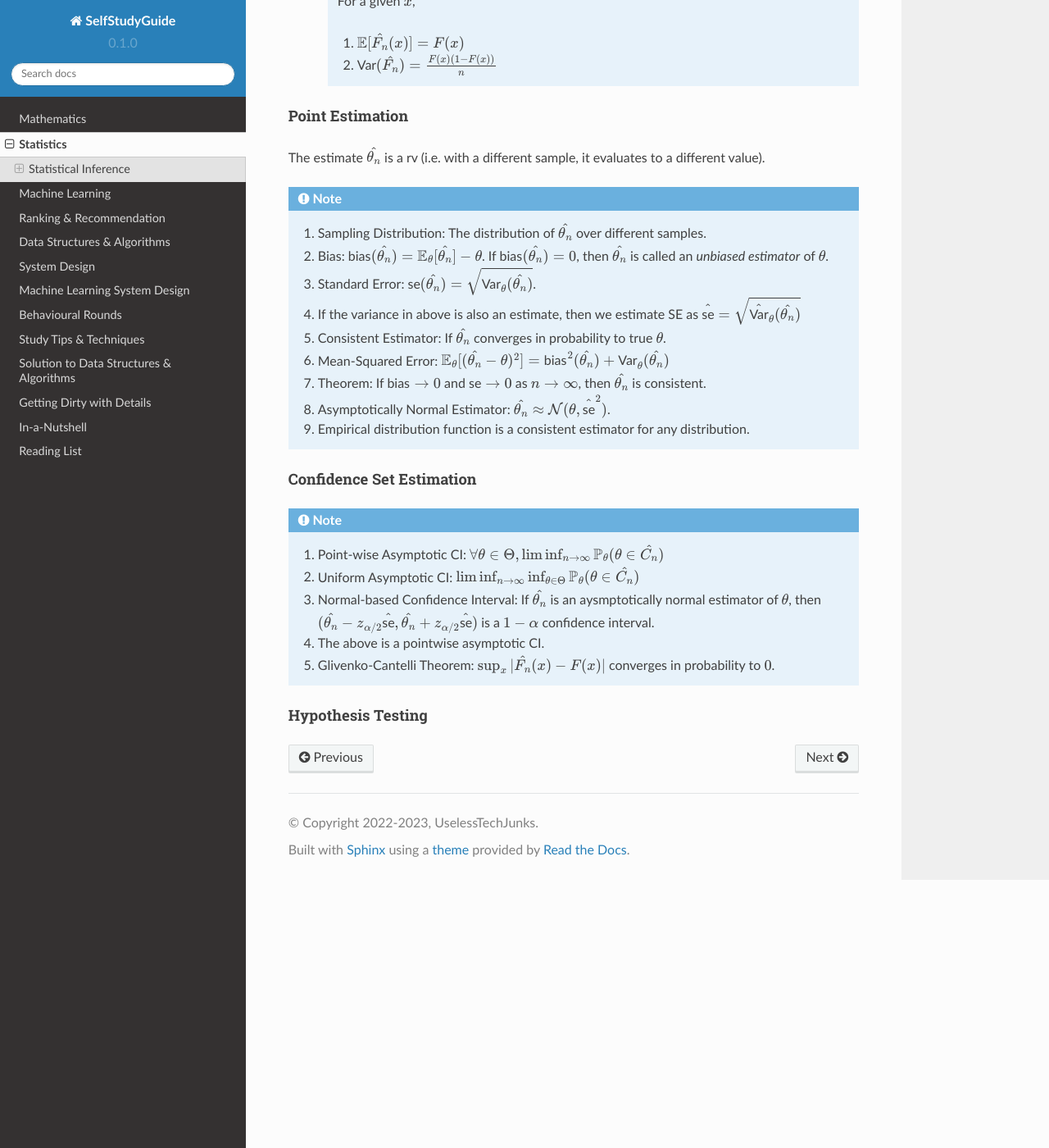
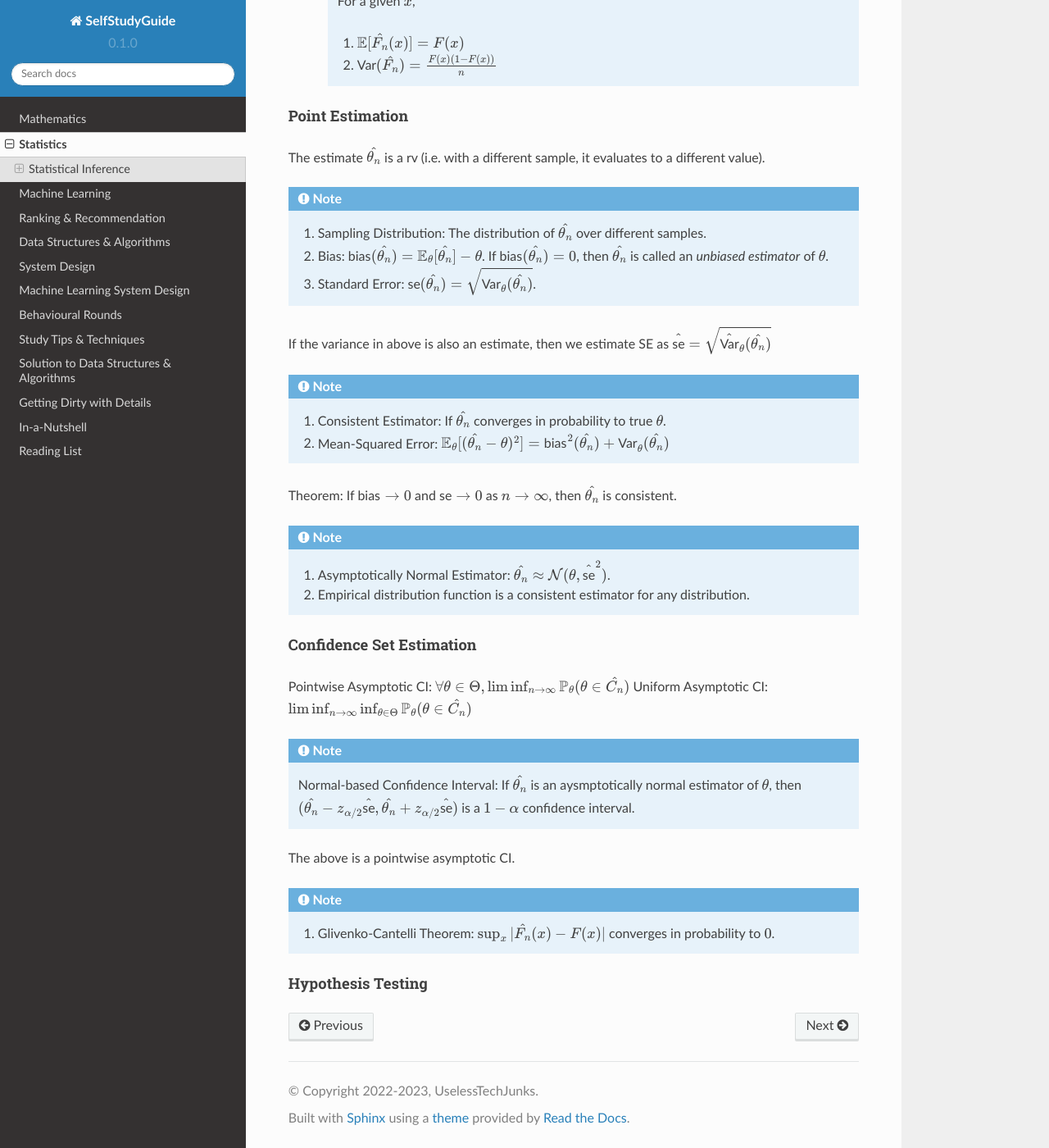
Before and after one commit to uselesstechjunks/leetcode, a Sphinx documentation site: the page built from docs/source/stat.rst, in a window 1280 px wide and 1400 px high, scrolled down 3214 px. Shown: the whole window at 82% size. Built offline with Sphinx 7.4.7 and the Read the Docs theme 2.0.0, drawn with Linux system fonts in a browser that asks for light colours.

Commit message:
Update stat.rst

```diff
--- a/docs/source/stat.rst
+++ b/docs/source/stat.rst
@@ -116,20 +116,31 @@ The estimate :math:`\hat{\theta_n}` is a rv (i.e. with a different sample, it ev
     #. Sampling Distribution: The distribution of :math:`\hat{\theta_n}` over different samples.
     #. Bias: :math:`\text{bias}(\hat{\theta_n})=\mathbb{E}_{\theta}[\hat{\theta_n}]-\theta`. If :math:`\text{bias}(\hat{\theta_n})=0`, then :math:`\hat{\theta_n}` is called an *unbiased estimator* of :math:`\theta`.
     #. Standard Error: :math:`\text{se}(\hat{\theta_n})=\sqrt{\text{Var}_{\theta}(\hat{\theta_n})}`.
-    #. If the variance in above is also an estimate, then we estimate SE as :math:`\hat{\text{se}}=\sqrt{\hat{\text{Var}}_{\theta}(\hat{\theta_n})}`
+
+If the variance in above is also an estimate, then we estimate SE as :math:`\hat{\text{se}}=\sqrt{\hat{\text{Var}}_{\theta}(\hat{\theta_n})}`
+
+.. note::
     #. Consistent Estimator: If :math:`\hat{\theta_n}` converges in probability to true :math:`\theta`.
     #. Mean-Squared Error: :math:`\mathbb{E}_{\theta}[(\hat{\theta_n}-\theta)^2]=\text{bias}^2(\hat{\theta_n})+\text{Var}_{\theta}(\hat{\theta_n})`
-    #. Theorem: If :math:`\text{bias}\to 0` and :math:`\text{se}\to 0` as :math:`n\to \infty`, then :math:`\hat{\theta_n}` is consistent.
+
+Theorem: If :math:`\text{bias}\to 0` and :math:`\text{se}\to 0` as :math:`n\to \infty`, then :math:`\hat{\theta_n}` is consistent.
+
+.. note::
     #. Asymptotically Normal Estimator: :math:`\hat{\theta_n}\approx\mathcal{N}(\theta,\hat{\text{se}}^2)`.
     #. Empirical distribution function is a consistent estimator for any distribution.
 
 Confidence Set Estimation
 ---------------------------------------
+Pointwise Asymptotic CI: :math:`\forall\theta\in\Theta,\liminf_{n\to\infty}\mathbb{P}_{\theta}(\theta\in\hat{C_n})`
+Uniform Asymptotic CI: :math:`\liminf_{n\to\infty}\inf_{\theta\in\Theta}\mathbb{P}_{\theta}(\theta\in\hat{C_n})`
+
 .. note::
-    #. Point-wise Asymptotic CI: :math:`\forall\theta\in\Theta,\liminf_{n\to\infty}\mathbb{P}_{\theta}(\theta\in\hat{C_n})`
-    #. Uniform Asymptotic CI: :math:`\liminf_{n\to\infty}\inf_{\theta\in\Theta}\mathbb{P}_{\theta}(\theta\in\hat{C_n})`
-    #. Normal-based Confidence Interval: If :math:`\hat{\theta_n}` is an aysmptotically normal estimator of :math:`\theta`, then :math:`(\hat{\theta_n}-z_{\alpha/2}\hat{\text{se}},\hat{\theta_n}+z_{\alpha/2}\hat{\text{se}})` is a :math:`1-\alpha` confidence interval.
-    #. The above is a pointwise asymptotic CI.
+
+    Normal-based Confidence Interval: If :math:`\hat{\theta_n}` is an aysmptotically normal estimator of :math:`\theta`, then :math:`(\hat{\theta_n}-z_{\alpha/2}\hat{\text{se}},\hat{\theta_n}+z_{\alpha/2}\hat{\text{se}})` is a :math:`1-\alpha` confidence interval.
+
+The above is a pointwise asymptotic CI.
+
+.. note::
     #. Glivenko-Cantelli Theorem: :math:`\sup_{x}|\hat{F_n}(x)-F(x)|` converges in probability to :math:`0`.
 
 Hypothesis Testing
```
